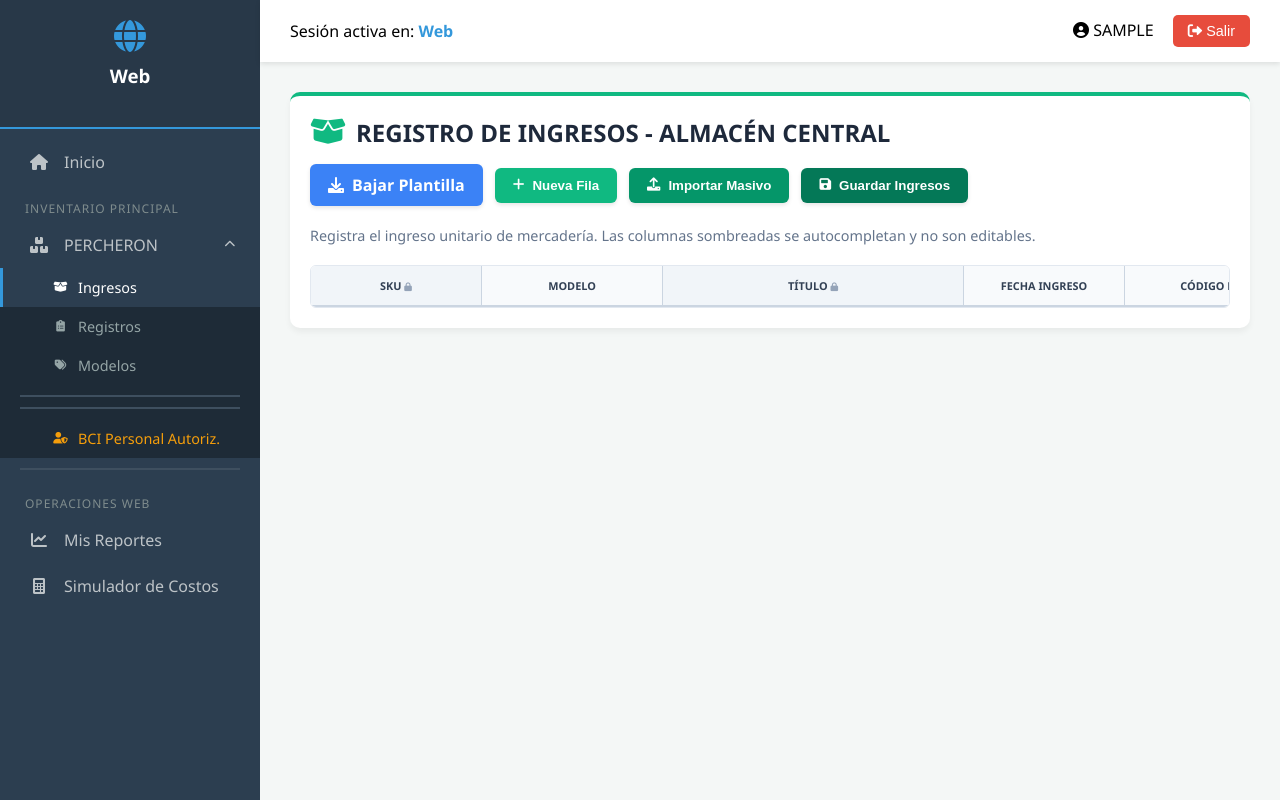
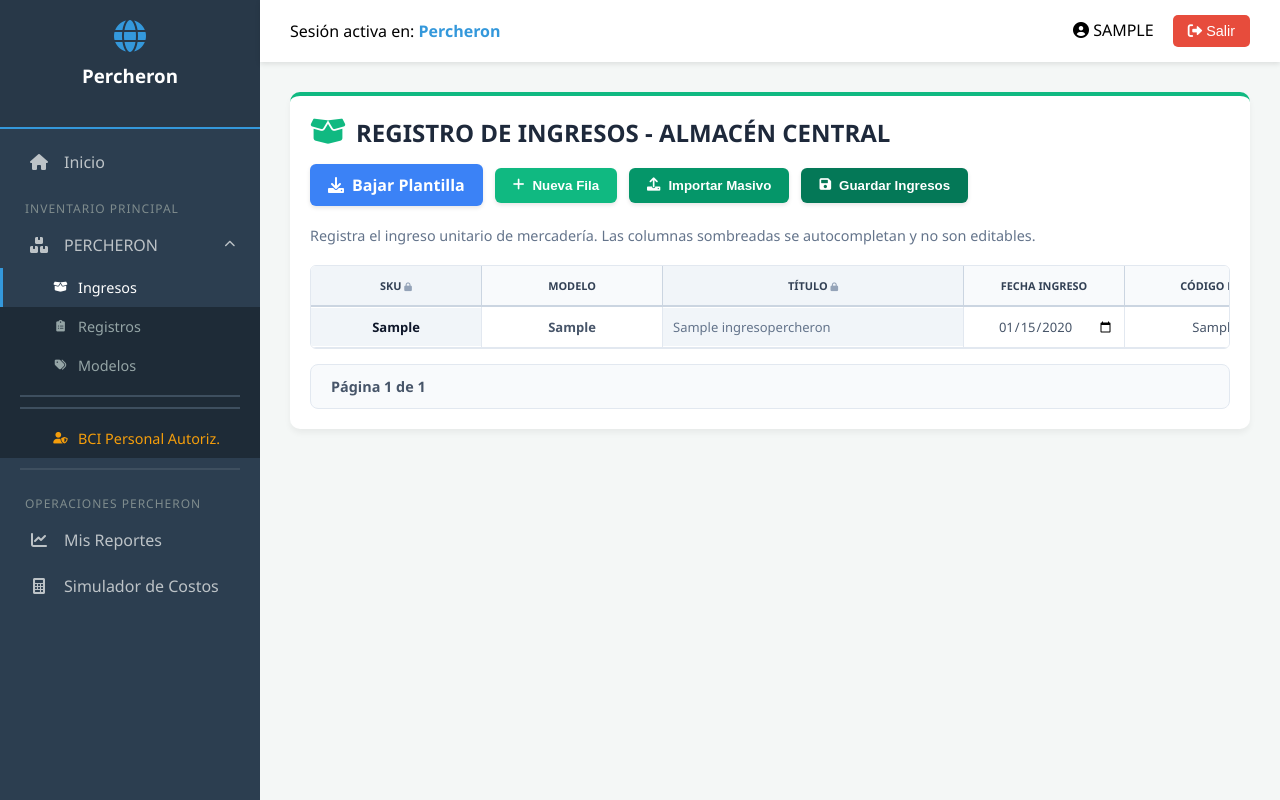
Before and after one commit to JoshuaJaz2026/sistema-electrodomesticos-django, a Django app: page /percheron/ingresos/ in a window 1280 px wide. Run offline with Django 5.2, Linux system fonts and the light colour scheme; a user stored in the database is signed in; tables that the repository leaves empty hold one stand-in row (values such as "Sample post"); some libraries are stand-ins or nearby versions.

Commit message:
Importando modelo IngresoPercheron en views

```diff
--- a/inventario/templates/inventario/percheron_ingresos.html
+++ b/inventario/templates/inventario/percheron_ingresos.html
@@ -96,14 +96,74 @@
                     </td>
                 </tr>
 
-                {% if ingresos %}
-                    {% for item in ingresos %}
-                        {% endfor %}
+                {% if page_obj %}
+                    {% for item in page_obj %}
+                    <tr class="fila-ingresos" data-original-key="{{ item.id }}" style="border-bottom: 1px solid #e2e8f0; height: 38px;">
+                        <td style="padding: 0; border-right: 1px solid #e2e8f0;">
+                            <input type="text" value="{{ item.sku|default:'' }}" class="celda-input central bold text-dark val-sku" readonly style="background-color: #f1f5f9; cursor: not-allowed;" tabindex="-1" oninput="registrarCambioIngreso(this)">
+                        </td>
+                        <td style="padding: 0; border-right: 1px solid #e2e8f0;">
+                            <input type="text" value="{{ item.modelo|default:'' }}" class="celda-input central bold val-modelo" oninput="registrarCambioIngreso(this)">
+                        </td>
+                        <td style="padding: 0; border-right: 1px solid #e2e8f0;">
+                            <input type="text" value="{{ item.titulo|default:'' }}" class="celda-input val-titulo" readonly style="background-color: #f1f5f9; cursor: not-allowed; color: #64748b;" tabindex="-1" oninput="registrarCambioIngreso(this)">
+                        </td>
+                        <td style="padding: 0; border-right: 1px solid #e2e8f0;">
+                            <input type="date" value="{{ item.fecha_ingreso|date:'Y-m-d' }}" class="celda-input central val-fecha" oninput="registrarCambioIngreso(this)">
+                        </td>
+                        <td style="padding: 0; border-right: 1px solid #e2e8f0;">
+                            <input type="text" value="{{ item.codigo_ean|default:'' }}" class="celda-input central val-ean" placeholder="EAN..." oninput="registrarCambioIngreso(this)">
+                        </td>
+                        <td style="padding: 0; border-right: 1px solid #e2e8f0;">
+                            <input type="text" value="{{ item.serie_nro|default:'' }}" class="celda-input central val-serie" placeholder="N° Serie..." oninput="registrarCambioIngreso(this)">
+                        </td>
+                        <td style="padding: 0; border-right: 1px solid #e2e8f0;">
+                            <div style="display: flex; align-items: center; padding: 0 10px;">
+                                <span style="color: #64748b; margin-right: 5px;">S/</span>
+                                <input type="number" step="0.01" value="{{ item.costo_unitario|stringformat:'.2f'|default:'0.00' }}" class="celda-input derecha val-costo" style="padding: 10px 0;" oninput="registrarCambioIngreso(this)">
+                            </div>
+                        </td>
+                        <td style="padding: 0; border-right: 1px solid #e2e8f0;">
+                            <input type="number" value="{{ item.cantidad|default:'1' }}" class="celda-input central bold val-ing" style="color: #10b981;" oninput="registrarCambioIngreso(this)">
+                        </td>
+                        <td style="padding: 0; border-right: 1px solid #e2e8f0;">
+                            <input type="text" value="{{ item.proveedor_motivo|default:'' }}" class="celda-input central bold text-dark val-proveedor" oninput="registrarCambioIngreso(this)">
+                        </td>
+                        <td style="padding: 0; border-right: 1px solid #e2e8f0;">
+                            <input type="text" value="{{ item.creado_por|default:'' }}" class="celda-input central text-orange val-by" style="color: #ea580c; font-weight: bold;" oninput="registrarCambioIngreso(this)">
+                        </td>
+                        <td style="padding: 0; text-align: center; vertical-align: middle;">
+                            <button type="button" onclick="eliminarFilaIngreso(this)" style="background: none; border: none; color: #ef4444; cursor: pointer; padding: 8px;" title="Eliminar fila">
+                                <i class="fas fa-trash-alt"></i>
+                            </button>
+                        </td>
+                    </tr>
+                    {% endfor %}
                 {% endif %}
 
             </tbody>
         </table>
     </div>
+
+    {% if page_obj %}
+    <div style="display: flex; justify-content: space-between; align-items: center; margin-top: 15px; padding: 12px 20px; background: #f8fafc; border-radius: 8px; border: 1px solid #e2e8f0;">
+        <span style="color: #475569; font-weight: 600; font-size: 0.9rem;">
+            Página {{ page_obj.number }} de {{ page_obj.paginator.num_pages }}
+        </span>
+        <div style="display: flex; gap: 8px;">
+            {% if page_obj.has_previous %}
+                <a href="?page=1" style="background: #64748b; color: white; text-decoration: none; padding: 6px 12px; border-radius: 6px;">&laquo; Primera</a>
+                <a href="?page={{ page_obj.previous_page_number }}" style="background: #475569; color: white; text-decoration: none; padding: 6px 12px; border-radius: 6px;">Anterior</a>
+            {% endif %}
+
+            {% if page_obj.has_next %}
+                <a href="?page={{ page_obj.next_page_number }}" style="background: #475569; color: white; text-decoration: none; padding: 6px 12px; border-radius: 6px;">Siguiente</a>
+                <a href="?page={{ page_obj.paginator.num_pages }}" style="background: #64748b; color: white; text-decoration: none; padding: 6px 12px; border-radius: 6px;">Última &raquo;</a>
+            {% endif %}
+        </div>
+    </div>
+    {% endif %}
+
 </div>
 
 <style>
@@ -148,6 +208,26 @@
 <script>
     let memoriaIngresos = JSON.parse(localStorage.getItem('memoriaIngresosTemp')) || {};
     let ingresosAEliminar = JSON.parse(localStorage.getItem('ingresosAEliminarTemp')) || [];
+
+    // === RESTAURAR VISUALMENTE FILAS EDITADAS AL RECARGAR ===
+    window.addEventListener('load', function() {
+        const filas = document.querySelectorAll('#tablaIngresos tbody .fila-ingresos');
+        let hayCambiosPrevios = false;
+
+        filas.forEach(fila => {
+            if(fila.id === 'fila-molde') return;
+            const key = fila.dataset.originalKey;
+            if (key && memoriaIngresos[key]) {
+                fila.classList.add('fila-editada');
+                hayCambiosPrevios = true;
+            }
+        });
+
+        if (hayCambiosPrevios || Object.keys(memoriaIngresos).length > 0 || ingresosAEliminar.length > 0) {
+            const indicador = document.getElementById('indicador-cambios');
+            if(indicador) indicador.style.display = 'inline-block';
+        }
+    });
 
     // === AGREGAR FILA MANUAL ===
     function agregarNuevoIngreso() {
@@ -349,8 +429,6 @@
         btn.innerHTML = '<i class="fas fa-spinner fa-spin"></i> Guardando...';
         btn.disabled = true;
 
-        // IMPORTANTE: Asegúrate de tener una URL llamada 'guardar_ingresos_masivos' en tu urls.py
-        // y su correspondiente función en views.py (similar a la que hicimos para ML)
         fetch("{% url 'guardar_ingresos_masivos' %}", {
             method: 'POST',
             headers: {
@@ -377,7 +455,7 @@
         })
         .catch(error => {
             console.error("Error:", error);
-            alert("Ocurrió un error en la conexión al servidor. ¿Ya creaste la función en views.py?");
+            alert("Ocurrió un error en la conexión al servidor.");
         })
         .finally(() => {
             btn.innerHTML = textoOriginal;
--- a/inventario/views.py
+++ b/inventario/views.py
@@ -59,13 +59,19 @@ def inventario_magazzino(request):
 # =========================================================
 @login_required
 def percheron_ingresos(request):
-    canal = request.session.get('canal_activo', 'Web')
-    color = request.session.get('color_actual', '#3498DB')
-    icono = request.session.get('icono_actual', 'fas fa-globe')
-    movimientos_in = MovimientoPercheron.objects.filter(tipo='IN')
+    canal = request.session.get('canal_activo', 'Percheron')
+
+    # Traemos todos los ingresos, del más reciente al más antiguo
+    ingresos_lista = IngresoPercheron.objects.all().order_by('-fecha_ingreso', '-id')
+
+    # Paginación (para que no carguen mil de golpe y se cuelgue)
+    paginator = Paginator(ingresos_lista, 50)
+    page_number = request.GET.get('page')
+    page_obj = paginator.get_page(page_number)
 
     return render(request, 'inventario/percheron_ingresos.html', {
-        'canal': canal, 'color_actual': color, 'icono_actual': icono, 'movimientos': movimientos_in
+        'canal': canal,
+        'page_obj': page_obj, # Enviamos los datos como 'page_obj'
     })
 
 @login_required
```
